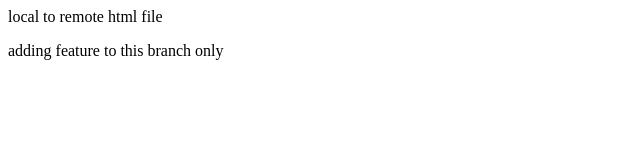
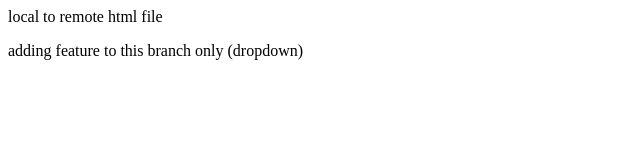
Before and after one commit to adilpatel001/local--repo, a plain HTML site: page index.html in a window 1280 px wide. Shown: the full height of the page, 0-640 px from the left. Drawn offline with Linux system fonts and the light colour scheme.

Commit message:
message2

```diff
--- a/index.html
+++ b/index.html
@@ -1,2 +1,2 @@
 <p>local to remote html file</p>
-<p>adding feature to this branch only</p>
+<p>adding feature to this branch only (dropdown)</p>
```
